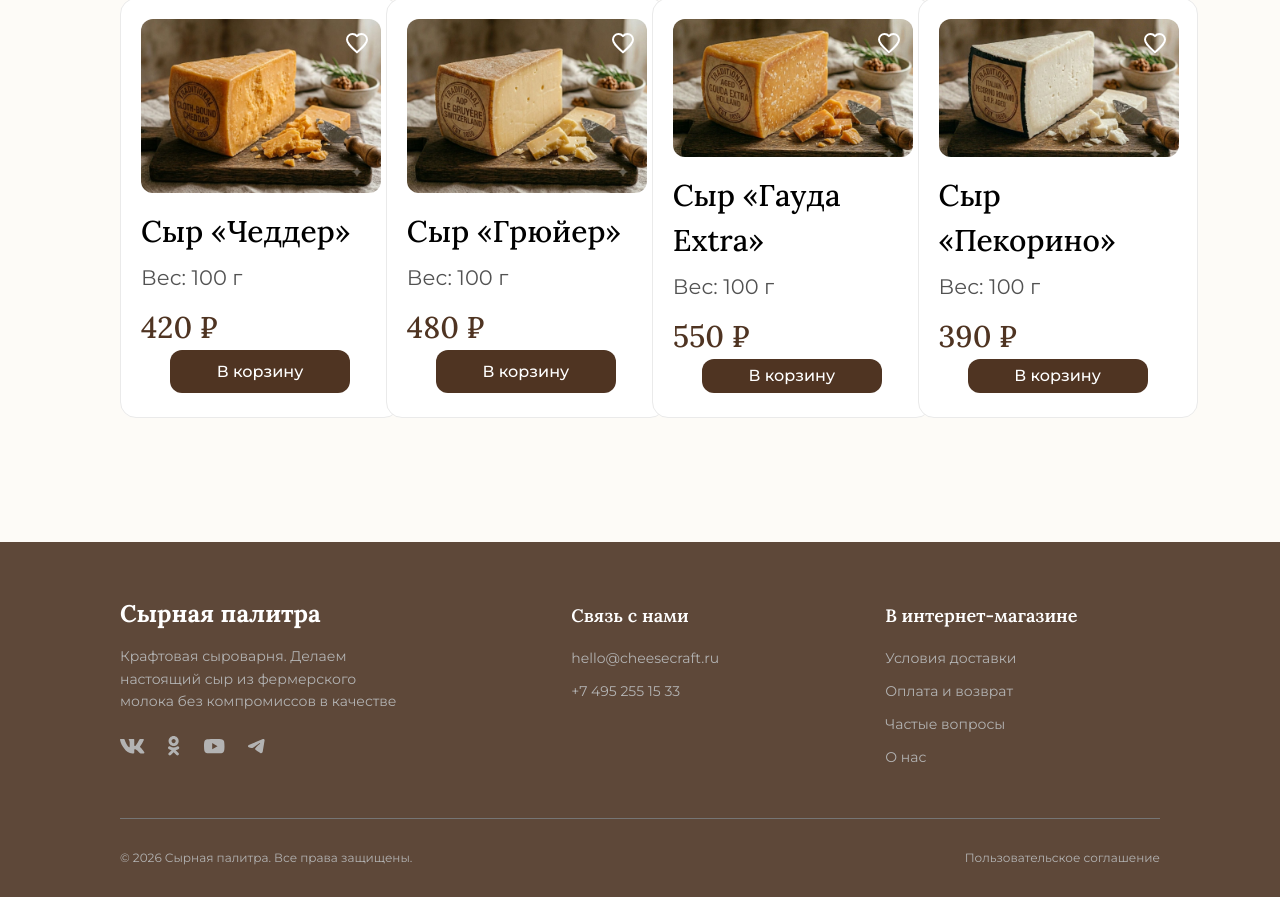
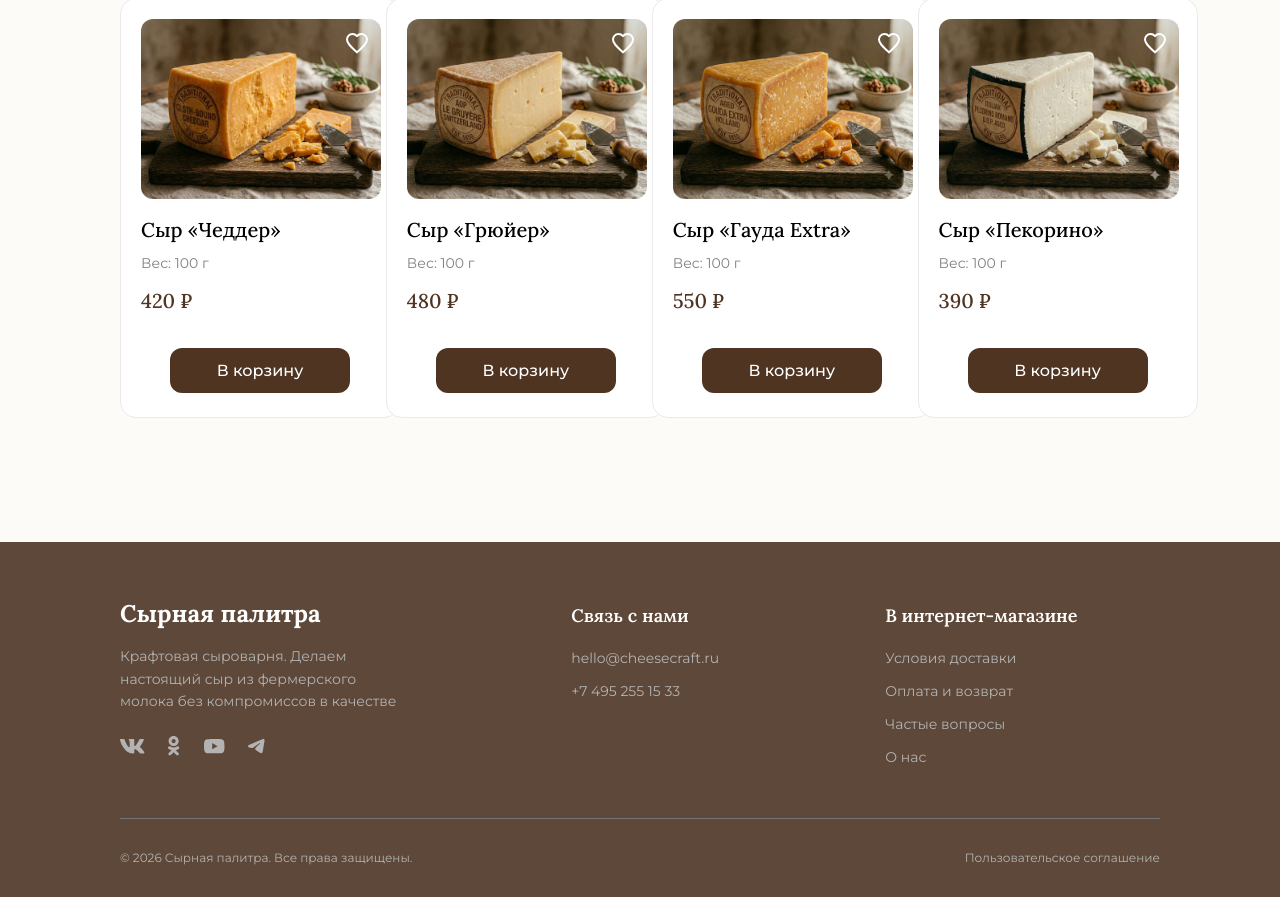
Before and after one commit to Ant1hype/interfaces_programs_systems_finally_task, a React (Vite) app: page /product/1 in a window 1280 px wide. Shown: the part 1359-2256 px from the top of the page. Built offline with nearby package versions, Linux system fonts and the light colour scheme; data requests are answered from the project's data file.

Commit message:
new version

```diff
--- a/db.json
+++ b/db.json
@@ -1013,9 +1013,7 @@
           "address": "г. Томск, ул. Сырная, д. 7"
         }
       ],
-      "favorites": [
-        1
-      ],
+      "favorites": [],
       "subscribeEmail": false,
       "subscribeSms": false
     },
--- a/src/components/ProductCard.css
+++ b/src/components/ProductCard.css
@@ -106,16 +106,3 @@
   background: #6D4C41;
   opacity: 0.9;
 }
-
-.also-buy .product-card__title {
-  font-size: 30px;
-}
-
-.also-buy .product-card__weight {
-  font-size: 21px;
-  color: #525252;
-}
-
-.also-buy .product-card__price {
-  font-size: 30px;
-}
```
Also changed, not shown: 1 other file (tests, documents, lock files or other folders).
